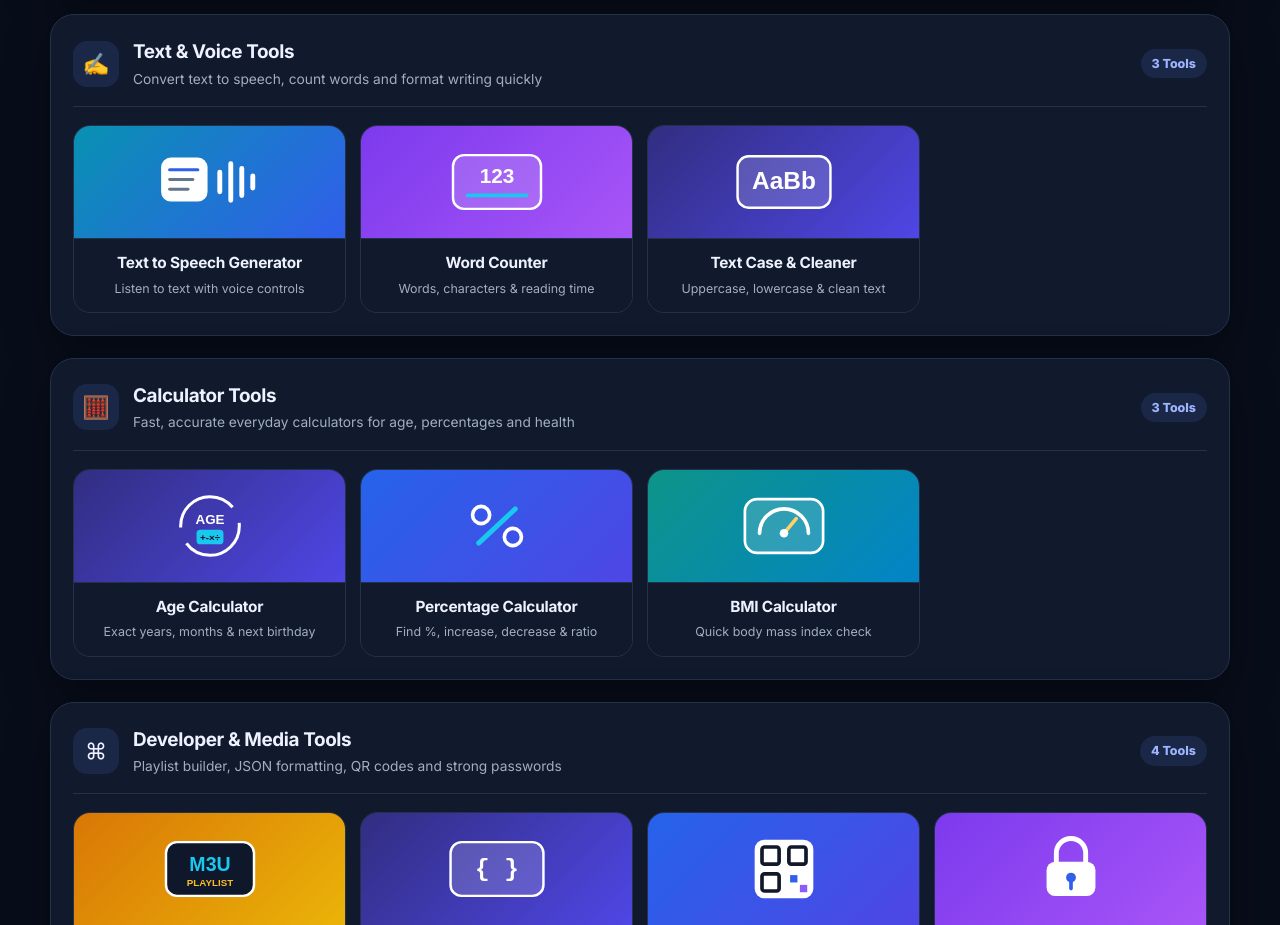
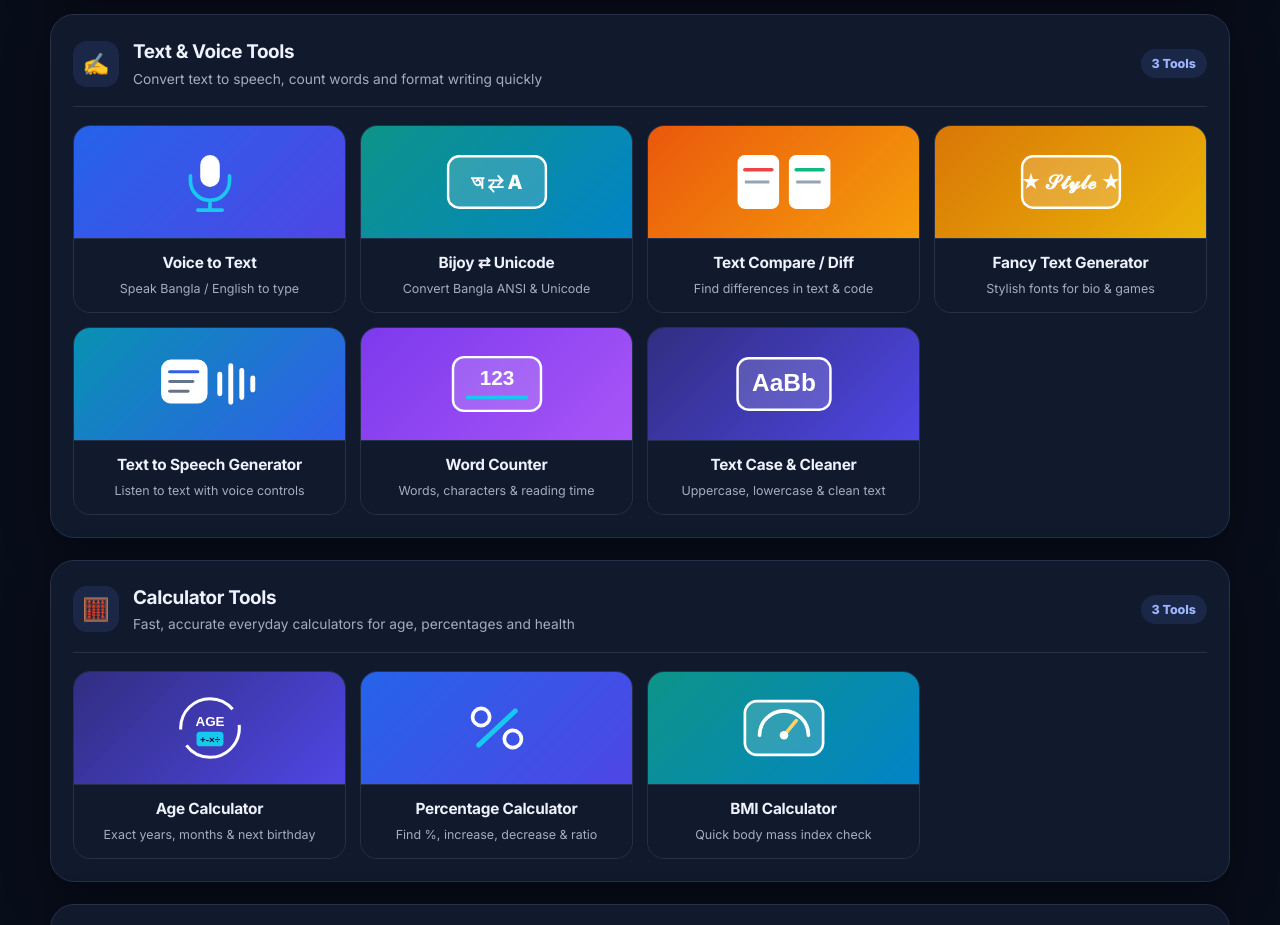
Before and after one commit to easykity/EasyKity, a plain HTML site: page index.html in a window 1280 px wide. Shown: the part 1600-2525 px from the top of the page. Drawn offline with Linux system fonts and the light colour scheme.

Commit message:
Update index.html

```diff
--- a/index.html
+++ b/index.html
@@ -392,6 +392,62 @@
           </header>
 
           <div class="tool-grid">
+          <a class="tool-card ripple-target" data-tool-card data-keywords="voice to text speech recognition bangla english microphone typing" href="tools/text-tools/voice-to-text.html">
+              <div class="tool-thumb thumb-blue">
+                <svg viewBox="0 0 120 72" fill="none" aria-hidden="true">
+                  <rect x="52" y="14" width="16" height="26" rx="8" fill="#fff"/>
+                  <path d="M44 31v4a16 16 0 0 0 32 0v-4M60 51v8M50 59h20" stroke="#18C8EF" stroke-width="3" stroke-linecap="round"/>
+                </svg>
+              </div>
+              <div class="tool-meta">
+                <h3>Voice to Text</h3>
+                <p>Speak Bangla / English to type</p>
+              </div>
+            </a>
+
+            <a class="tool-card ripple-target" data-tool-card data-keywords="bijoy unicode bangla converter sutonnymj ansi" href="tools/text-tools/bijoy-unicode.html">
+              <div class="tool-thumb thumb-teal">
+                <svg viewBox="0 0 120 72" fill="none" aria-hidden="true">
+                  <rect x="20" y="15" width="80" height="42" rx="9" fill="rgba(255,255,255,0.16)" stroke="#fff" stroke-width="2"/>
+                  <text x="60" y="42" text-anchor="middle" fill="#fff" font-size="16" font-weight="800">অ ⇄ A</text>
+                </svg>
+              </div>
+              <div class="tool-meta">
+                <h3>Bijoy ⇄ Unicode</h3>
+                <p>Convert Bangla ANSI &amp; Unicode</p>
+              </div>
+            </a>
+
+            <a class="tool-card ripple-target" data-tool-card data-keywords="text compare diff checker code difference highlight" href="tools/text-tools/text-compare.html">
+              <div class="tool-thumb thumb-orange">
+                <svg viewBox="0 0 120 72" fill="none" aria-hidden="true">
+                  <rect x="22" y="14" width="34" height="44" rx="6" fill="#fff"/>
+                  <rect x="64" y="14" width="34" height="44" rx="6" fill="#fff"/>
+                  <line x1="28" y1="26" x2="50" y2="26" stroke="#EF4444" stroke-width="3" stroke-linecap="round"/>
+                  <line x1="70" y1="26" x2="92" y2="26" stroke="#10B981" stroke-width="3" stroke-linecap="round"/>
+                  <line x1="28" y1="36" x2="48" y2="36" stroke="#94A3B8" stroke-width="2.5"/>
+                  <line x1="70" y1="36" x2="90" y2="36" stroke="#94A3B8" stroke-width="2.5"/>
+                </svg>
+              </div>
+              <div class="tool-meta">
+                <h3>Text Compare / Diff</h3>
+                <p>Find differences in text &amp; code</p>
+              </div>
+            </a>
+
+            <a class="tool-card ripple-target" data-tool-card data-keywords="fancy stylish text generator font bio free fire facebook" href="tools/text-tools/fancy-text-generator.html">
+              <div class="tool-thumb thumb-amber">
+                <svg viewBox="0 0 120 72" fill="none" aria-hidden="true">
+                  <rect x="20" y="15" width="80" height="42" rx="9" fill="rgba(255,255,255,0.18)" stroke="#fff" stroke-width="2"/>
+                  <text x="60" y="42" text-anchor="middle" fill="#fff" font-size="16" font-weight="800">★ 𝓢𝓽𝔂𝓵𝓮 ★</text>
+                </svg>
+              </div>
+              <div class="tool-meta">
+                <h3>Fancy Text Generator</h3>
+                <p>Stylish fonts for bio &amp; games</p>
+              </div>
+            </a>
+
             <a class="tool-card ripple-target" data-tool-card data-keywords="text to speech tts voice audio read" href="tools/text-tools/text-to-speech.html">
               <div class="tool-thumb thumb-cyan">
                 <svg viewBox="0 0 120 72" fill="none" aria-hidden="true">
```
